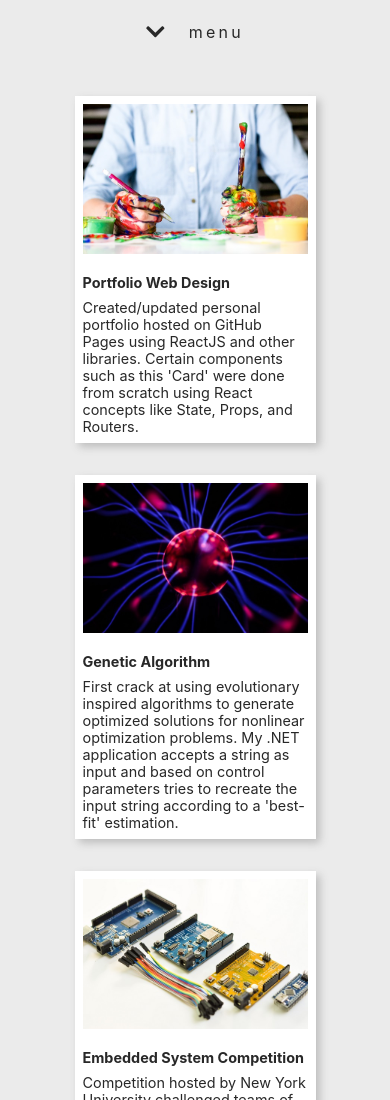
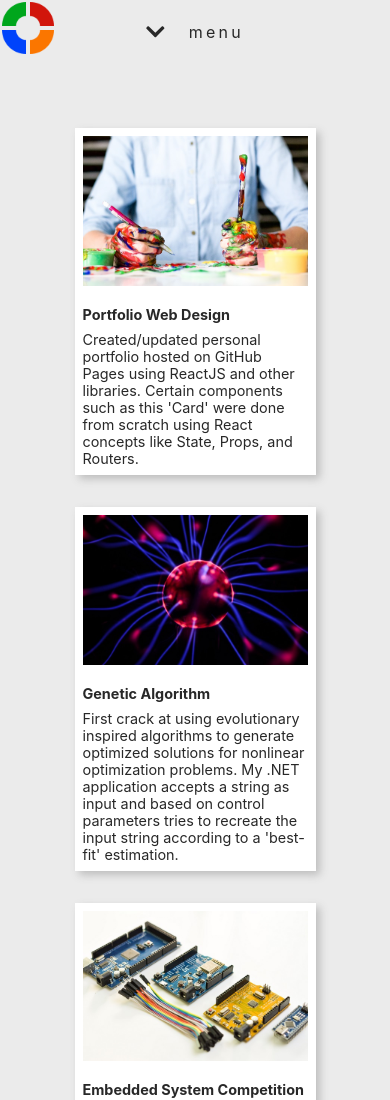
Before and after one commit to JohnGangemi/JohnGangemi.github.io, a React app: page /#/projects in a window 390 px wide. Shown: the top 1100 px of the page. Built offline with nearby package versions, Linux system fonts and the light colour scheme.

Commit message:
add color wheel

```diff
--- a/src/components/App.js
+++ b/src/components/App.js
@@ -7,17 +7,23 @@ import Resume from '../components/Resume.js';
 import Projects from '../components/Projects.js';
 import Contact from '../components/Contact.js';
 import Menu from '../components/Menu.js';
+import Wheel from '../components/Wheel.js';
 import '../styles/App.css';
 
 class App extends Component {
   constructor(props) {
     super(props);
     this.state = {
-      isMenuOpen: false
+      isMenuOpen: false,
+      backgroundColor: 'none'
     };
 
     this.menuToogle = this.menuToogle.bind(this);
     this.menuClose = this.menuClose.bind(this);
+    this.setBackgroundBlue = this.setBackgroundBlue.bind(this);
+    this.setBackgroundGreen = this.setBackgroundGreen.bind(this);
+    this.setBackgroundOrange = this.setBackgroundOrange.bind(this);
+    this.setBackgroundRed = this.setBackgroundRed.bind(this);
   }
 
   menuToogle() {
@@ -30,9 +36,52 @@ class App extends Component {
     this.setState({isMenuOpen: false});
   }
 
+  setBackgroundGreen() {
+    this.setState({backgroundColor: 'green'});
+  }
+
+  setBackgroundRed() {
+    this.setState({backgroundColor: 'red'});
+  }
+
+  setBackgroundOrange() {
+    this.setState({backgroundColor: 'orange'});
+  }
+
+  setBackgroundBlue() {
+    this.setState({backgroundColor: 'blue'});
+  }
+
   render() {
+    const appBackgroundColor = this.state.backgroundColor;
+    var backgroundStyle;
+    switch (appBackgroundColor) {
+      case 'green':
+        backgroundStyle = {
+          backgroundColor: 'rgb(204, 255, 204)'
+        }
+        break;
+      case 'red':
+        backgroundStyle = {
+          backgroundColor: 'rgb(255, 204, 204)'
+        }
+        break;
+      case 'orange':
+        backgroundStyle = {
+          backgroundColor: 'rgb(255, 235, 204)'
+        }
+        break;
+      case 'blue':
+        backgroundStyle = {
+          backgroundColor: 'rgb(204, 204, 255)'
+        }
+        break;
+      default: backgroundStyle = {}
+    }
+
     return (
-      <div className="App">
+      <div className="App" style={backgroundStyle}>
+        <Wheel position={{upperLeft: this.setBackgroundGreen, upperRight: this.setBackgroundRed, lowerRight: this.setBackgroundOrange, lowerLeft: this.setBackgroundBlue}} />
         <Nav burger={this.menuToogle} />
         <Menu action={{close: this.menuClose, open: this.state.isMenuOpen}} />
         <Switch>
--- /dev/null
+++ b/src/components/Wheel.js
@@ -0,0 +1,21 @@
+import React, { Component } from 'react';
+import blue from '../images/blue.png';
+import red from '../images/red.png';
+import green from '../images/green.png';
+import orange from '../images/orange.png';
+import '../styles/Wheel.css';
+
+class Wheel extends Component {
+  render() {
+    return(
+      <div className="Wheel">
+        <img className="Wheel-upper-left" src={green} alt="green" onClick={this.props.position.upperLeft}/>
+        <img className="Wheel-upper-right" src={red} alt="red" onClick={this.props.position.upperRight}/>
+        <img className="Wheel-lower-right" src={orange} alt="orange" onClick={this.props.position.lowerRight}/>
+        <img className="Wheel-lower-left" src={blue} alt="blue" onClick={this.props.position.lowerLeft}/>
+      </div>
+    );
+  }
+}
+
+export default Wheel;
--- a/src/index.css
+++ b/src/index.css
@@ -21,10 +21,10 @@ html {
 
 body {
   overflow-y: scroll;
+  height: 100%;
+  width: 100%;
   margin: 0;
   padding: 0;
-  height: 100%;
-  width: 100%;
   font-family: -apple-system, BlinkMacSystemFont, "Open Sans", "Roboto", "Oxygen",
     "Ubuntu", "Cantarell", "Fira Sans", "Droid Sans", "Helvetica Neue",
     sans-serif;
--- a/src/styles/About.css
+++ b/src/styles/About.css
@@ -1,12 +1,10 @@
 .About {
-  width: 100%;
+  width: 800px;
   margin: 0;
   padding: 0;
   padding-top: 8rem;
   padding-bottom: 2rem;
   color: inherit;
-  grid-area: content;
-
 }
 
 .About-text {
@@ -20,8 +18,7 @@
   margin-top: 4rem;
 
   display: grid;
-  grid-template-columns: repeat(3, 1fr);
-  grid-template-rows: auto;
+  grid-template-columns: repeat(auto-fit, minmax(200px, 1fr));
   justify-items: center;
   row-gap: 2rem;
   column-gap: 2rem;
@@ -29,26 +26,22 @@
 
 @media screen and (max-width: 1199px) {
   .About {
-    padding-top: 6rem;
+    max-width: 600px;
+  }
+}
+
+@media screen and (max-width: 799px) {
+  .About {
+    max-width: 400px;
+  }
+}
+
+@media screen and (max-width: 599px) {
+  .About {
+    max-width: 300px;
   }
 
   .About-cards {
-    display: grid;
-    grid-template-columns: repeat(2, 1fr);
-    grid-template-rows: auto;
-    justify-items: center;
-    row-gap: 2rem;
-    column-gap: 2rem;
+    grid-template-columns: repeat(auto-fit, minmax(225px, 1fr));
   }
 }
-
-@media screen and (max-width: 625px) {
-  .About-cards {
-    display: grid;
-    grid-template-columns: 1fr;
-    grid-template-rows: auto;
-    justify-items: center;
-    row-gap: 2rem;
-    column-gap: 0;
-  }
-}
--- a/src/styles/App.css
+++ b/src/styles/App.css
@@ -1,23 +1,10 @@
 .App {
+  width: 100%;
   margin: 0;
   padding: 0;
   color: var(--main-font-color);
 
-  display: grid;
-  grid-template-columns: repeat(3, 1fr);
-  grid-template-areas: ". content .";
+  display: flex;
+  flex-direction: row;
+  justify-content: center;
 }
-
-@media screen and (max-width: 1199px) {
-  .App {
-    grid-template-columns: 0.4fr 1fr 0.4fr;
-    grid-template-areas: ". content .";
-  }
-}
-
-@media screen and (max-width: 625px) {
-  .App {
-    grid-template-columns: 0.1fr 1fr 0.1fr;
-    grid-template-areas: ". content .";
-  }
-}
--- a/src/styles/Card.css
+++ b/src/styles/Card.css
@@ -29,12 +29,6 @@
     color: var(--main-font-color);
 }
 
-@media screen and (max-width: 1199px) {
-    .Card {
-        width: 300px;
-    }
-}
-
 @media screen and (max-width: 799px) {
     .Card {
         width: 225px;
--- a/src/styles/Contact.css
+++ b/src/styles/Contact.css
@@ -1,5 +1,5 @@
 .Contact {
-    width: 100%;
+    width: 800px;
     margin: 0;
     padding: 0;
     padding-top: 8rem;
@@ -51,6 +51,18 @@
 
 @media screen and (max-width: 1199px) {
     .Contact {
-      padding-top: 6rem;
+      max-width: 600px;
     }
-  }
+}
+
+@media screen and (max-width: 799px) {
+    .Contact {
+      max-width: 400px;
+    }
+}
+
+@media screen and (max-width: 599px) {
+    .Contact {
+      max-width: 300px;
+    }
+}
--- a/src/styles/Home.css
+++ b/src/styles/Home.css
@@ -1,11 +1,10 @@
 .Home {
   height: calc(100vh - 4rem);
+  width: 100%;
   margin: 0;
   padding: 0;
   padding-top: 4rem;
   color: inherit;
-  background-image: linear-gradient(to bottom right, rgb(242, 242, 242), rgb(200, 200, 200));
-  grid-column-start: span 3;
 
   display: grid;
   grid-template-columns: repeat(2, 1fr);
--- a/src/styles/Nav.css
+++ b/src/styles/Nav.css
@@ -5,6 +5,7 @@
   width: 100%;
   height: 4rem;
   color: inherit;
+  overflow-y: hidden;
 }
 
 .Nav-items {
@@ -20,14 +21,11 @@
   align-items: center;
 }
 
-.Nav-items > li:not(:last-child) {
-  margin-right: 1.5rem;
-}
-
 .Nav-item {
   margin: 0;
-  padding: 0;
-  padding: 0.4rem;
+  padding: 1rem;
+  padding-top: 0.6rem;
+  padding-bottom: 0.6rem;
   text-align: center;
   text-decoration: none;
   font-size: var(--nav-font-size);
@@ -36,19 +34,24 @@
 }
 
 .Nav-item:hover {
-  box-shadow: 0 2px 0 0 var(--shadow-color);
-  transition: box-shadow 0.4s;
+  background-color: var(--shadow-color);
+  transition: background-color 0.4s linear;
 }
 
 .nav-active {
   color: rgb(240, 240, 240);
   background-color: var(--main-font-color);
-  transition: all 0.4s;
+  transition: all 0.2s;
+}
+
+.nav-active:hover {
+  color: rgb(240, 240, 240);
+  background-color: var(--main-font-color);
 }
 
 .Nav-icon:hover {
   color: var(--active-font-color);
-  transition: color 0.4s;
+  transition: color 0.4s linear;
 }
 
 .Nav-responsive {
@@ -61,7 +64,7 @@
   color: inherit;
 }
 
-@media screen and (max-width: 1199px) {
+@media screen and (max-width: 799px) {
   .Nav-items {
     display: none;
   }
--- a/src/styles/Projects.css
+++ b/src/styles/Projects.css
@@ -1,17 +1,15 @@
 .Projects {
-  width: 100%;
+  min-width: 800px;
   margin: 0;
   padding: 0;
   padding-top: 8rem;
   padding-bottom: 2rem;
   color: inherit;
-  grid-area: content;
 }
 
 .Projects-cards {
   display: grid;
-  grid-template-columns: repeat(3, 1fr);
-  grid-template-rows: auto;
+  grid-template-columns: repeat(auto-fit, minmax(200px, 1fr));
   justify-items: center;
   row-gap: 2rem;
   column-gap: 2rem;
@@ -19,26 +17,22 @@
 
 @media screen and (max-width: 1199px) {
   .Projects {
-    padding-top: 6rem;
+    min-width: 600px;
+  }
+}
+
+@media screen and (max-width: 799px) {
+  .Projects {
+    min-width: 400px;
+  }
+}
+
+@media screen and (max-width: 599px) {
+  .Projects {
+    min-width: 300px;
   }
 
   .Projects-cards {
-    display: grid;
-    grid-template-columns: repeat(2, 1fr);
-    grid-template-rows: auto;
-    justify-items: center;
-    row-gap: 2rem;
-    column-gap: 2rem;
+    grid-template-columns: repeat(auto-fit, minmax(225px, 1fr));
   }
 }
-
-@media screen and (max-width: 625px) {
-  .Projects-cards {
-    display: grid;
-    grid-template-columns: 1fr;
-    grid-template-rows: auto;
-    justify-items: center;
-    row-gap: 2rem;
-    column-gap: 0;
-  }
-}
--- a/src/styles/Resume.css
+++ b/src/styles/Resume.css
@@ -1,5 +1,5 @@
 .Resume {
-  width: 100%;
+  width: 800px;
   margin: 0;
   padding: 0;
   padding-top: 8rem;
@@ -30,6 +30,18 @@
 
 @media screen and (max-width: 1199px) {
   .Resume {
-    padding-top: 6rem;
+    max-width: 600px;
   }
 }
+
+@media screen and (max-width: 799px) {
+  .Resume {
+    max-width: 400px;
+  }
+}
+
+@media screen and (max-width: 599px) {
+  .Resume {
+    max-width: 300px;
+  }
+}
--- /dev/null
+++ b/src/styles/Wheel.css
@@ -0,0 +1,41 @@
+.Wheel {
+    width: 100%;
+    position: absolute;
+    top: 0;
+    left: 0;
+    z-index: 200;
+    margin-top: 2px;
+    margin-left: 2px;
+    height: 48px;
+    width: 48px;
+    display: grid;
+    grid-template-columns: repeat(2, 1fr);
+    grid-template-rows: repeat(2, 1fr);
+    grid-template-areas:
+        "green red"
+        "blue orange";
+    column-gap: 4px;
+    row-gap: 4px;
+}
+
+.Wheel > img {
+    width: 24px;
+    height: 24px;
+    cursor: pointer;
+}
+
+.Wheel-upper-left {
+    grid-area: green;
+}
+
+.Wheel-upper-right {
+    grid-area: red;
+}
+
+.Wheel-lower-right {
+    grid-area: orange;
+}
+
+.Wheel-lower-left {
+    grid-area: blue;
+}
```
Also changed, not shown: src/components/Resume.js (indentation only), src/images/blue.png (added), src/images/green.png (added), src/images/orange.png (added), src/images/red.png (added).
